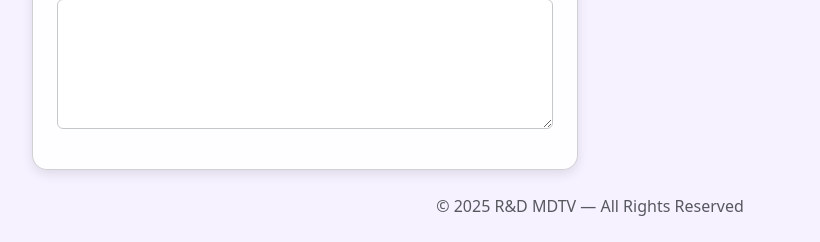
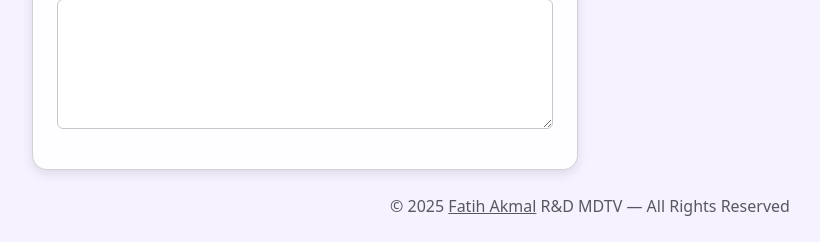
Before and after one commit to FatihAkmalH/highlight_recap, a PHP site: page / in a window 1280 px wide. Shown: the part 1140-1382 px from the top of the page, without its empty margins (50-870 px from the left). Run offline with PHP 8.4, Linux system fonts and the light colour scheme; some libraries are stand-ins or nearby versions.

Commit message:
edit footer

```diff
--- a/index.php
+++ b/index.php
@@ -412,7 +412,7 @@ document.addEventListener("DOMContentLoaded", function () {
 </script>
 
 <footer class="text-center mt-4 mb-2 text-muted">
-    © 2025 R&D MDTV — All Rights Reserved
+    © 2025 <a href="mailto:fatih.akmal@mdentertainment.com" class="text-muted link-mail">Fatih Akmal</a> R&D MDTV — All Rights Reserved
 </footer>
 
 <!-- Modal Input Nama -->
```
Also changed, not shown: .htaccess (added).
